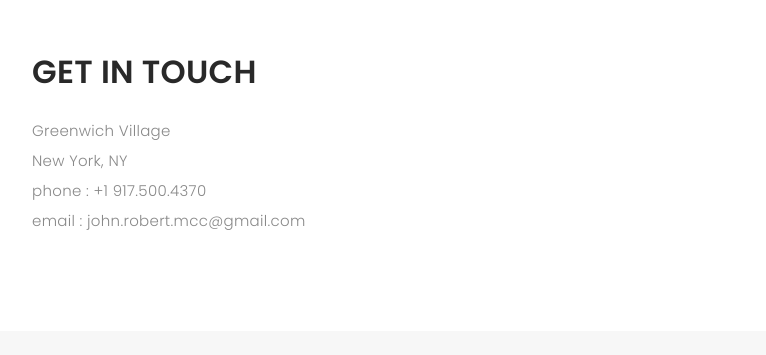
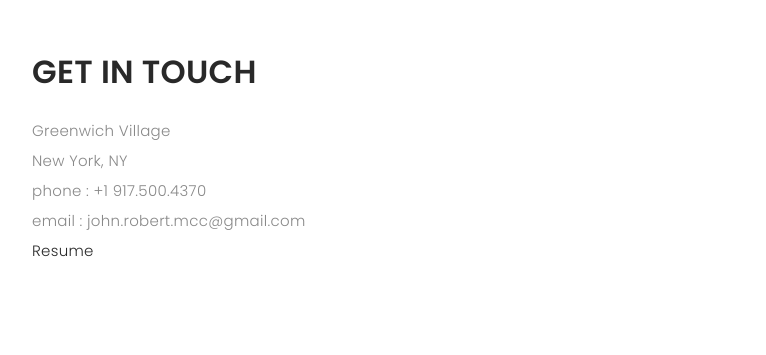
Before and after one commit to johnrobertmcc/portfolio, a plain HTML site: page index.html in a window 1280 px wide. Shown: the part 2671-3026 px from the top of the page, without its empty margins (53-819 px from the left). Drawn offline with nearby package versions, Linux system fonts and the light colour scheme; files whose address does not match are found by name; a web font is replaced by a local one.

Commit message:
added resume

```diff
--- a/index.html
+++ b/index.html
@@ -340,6 +340,7 @@
                 <li><span>New York, NY</span></li>
                 <li><span> phone : +1 917.500.4370</span></li>
                 <li><span>email : john.robert.mcc@gmail.com</span></li>
+                <li><span><a href="https://docs.google.com/document/d/1KVQSL8CTc9ZqpXLPSrIHTKSEOFcRbPTmqgIqqQCDdFM/edit?usp=sharing">Resume</a></span></li>
               </ul>
 
             </div>
```
